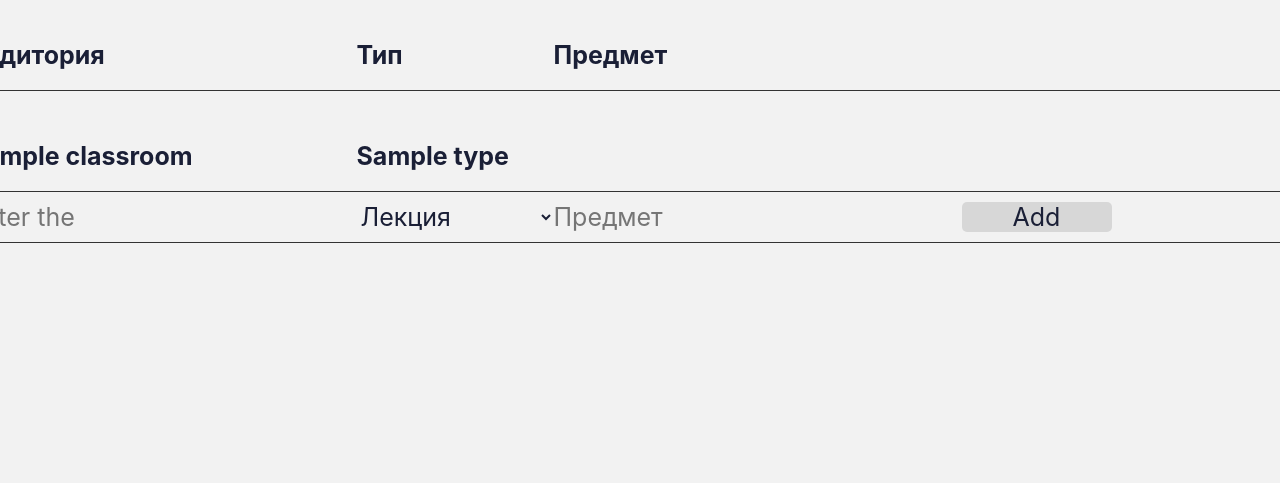
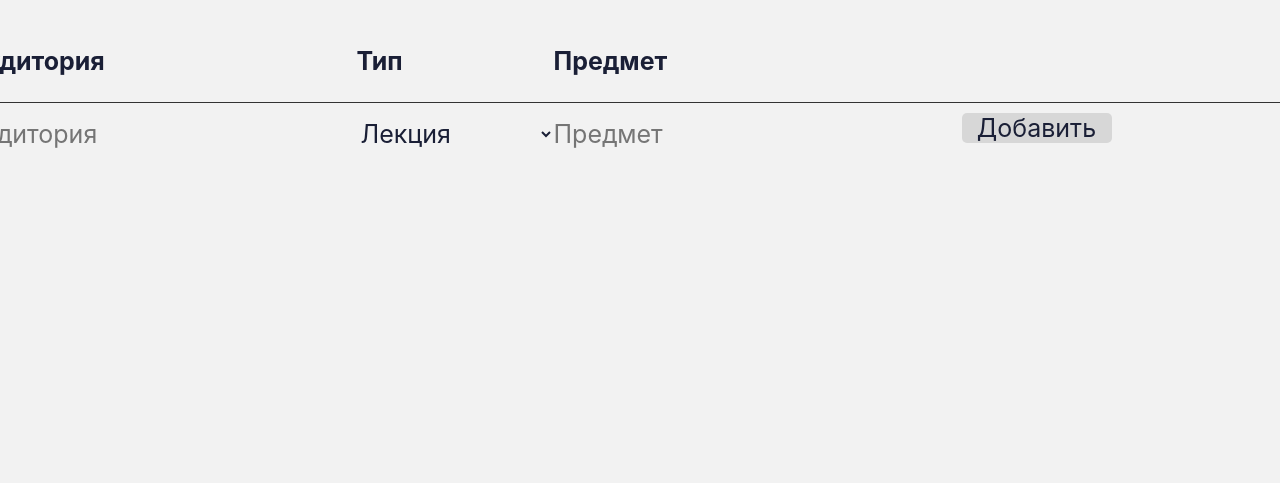
Before and after one commit to 0Abracadaber0/Schedule-maker, a FastAPI app: template Schedule_maker/templates/classroom_table.html in a window 1280 px wide. Shown: the part 84-567 px from the top of the page. Run offline with FastAPI, Linux system fonts and the light colour scheme; the template is opened without the code that fills it: most values are stand-ins (such as "Sample title", 1, 10 or a date in 2020); parts of the project's set-up code (start-up, migrations or seed data) failed here and were passed over.

Commit message:
classroom table update

```diff
--- a/Schedule_maker/static/css/main.css
+++ b/Schedule_maker/static/css/main.css
@@ -190,7 +190,6 @@ footer span {
 }
 
 table {
-    min-width: 30%;
 
     border-collapse: collapse;
     height: 20%;
@@ -212,7 +211,6 @@ th {
 .buttons {
 
     display: flex;
-    justify-content: space-between;
     align-items: center;
 
     margin-left: 20px;
--- a/Schedule_maker/templates/classroom_table.html
+++ b/Schedule_maker/templates/classroom_table.html
@@ -23,19 +23,21 @@
     <table>
         <tr>
             <th width="150px">Аудитория</th>
-            <th>Тип</th>
+            <th width="250px">Тип</th>
             <th>Предмет</th>
         </tr>
+<!--        Вывод таблицы из бд-->
+<!--        {% for classroom in classrooms %}-->
+<!--            <tr>-->
+<!--                <td>{{classroom.name}}</td>-->
+<!--                <td>{{classroom.type}}</td>-->
+<!--                <td>Здесь выводишь предмет</td>-->
+<!--                <td class="buttons"><button>Удалить</button></td>-->
+<!--            </tr>-->
+<!--        {% endfor %}-->
         <tr class="add_new">
-            {% for classroom in classrooms %}
-                <tr>
-                    <th>{{classroom.name}}</th>
-                    <th>{{classroom.type}}</th>
-                    <th></th>
-                </tr>
-            {% endfor %}
             <form method="post">
-                <td><input name="name" placeholder="Enter the"></td>
+                <td><label><input name="name" placeholder="Аудитория"></label></td>
                 <td>
                     <label>
                         <select name="_type">
@@ -52,7 +54,7 @@
                     {% endfor %}
                 </datalist>
             </td>
-            <td class="buttons"><button type="submit">Add</button></td>
+            <td class="buttons"><button type="submit">Добавить</button></td>
             </form>
         </tr>
     </table>
```
Lines whose indentation alone changed are shown as unchanged.
